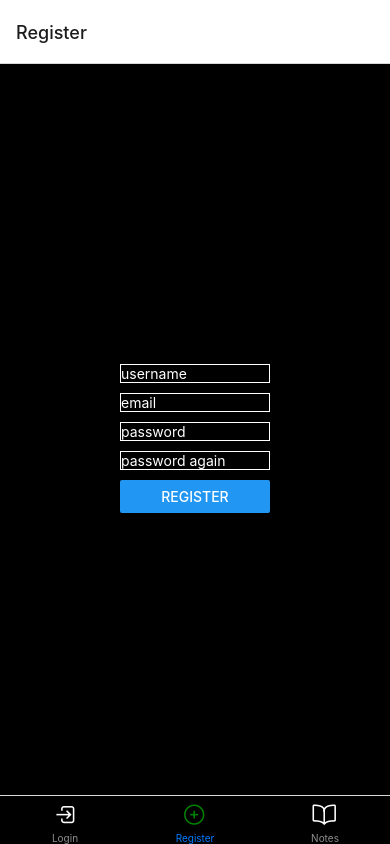
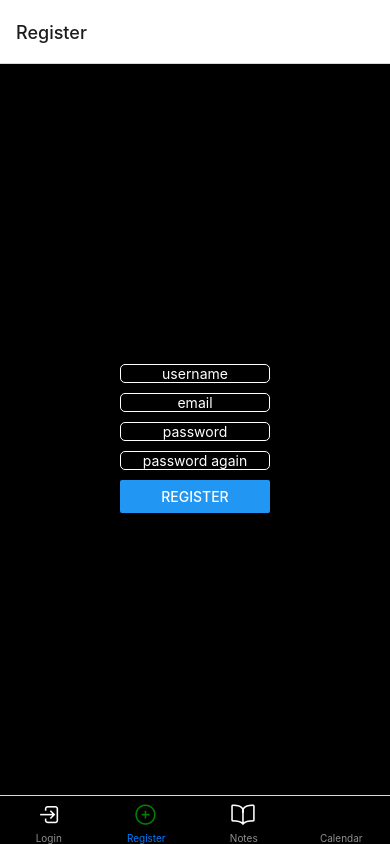
Before and after one commit to bgu303/Notebook-app, a React Native app: screen /Register in a window 390 px wide. Built offline with nearby package versions, Linux system fonts and the light colour scheme; no server answers.

Commit message:
added calendar, not completely working yet

```diff
--- a/App.js
+++ b/App.js
@@ -4,6 +4,7 @@ import { useEffect } from 'react';
 import Login from './components/Login.js'
 import Register from './components/Register.js'
 import NotesList from './components/NotesList.js';
+import CalendarComponent from './components/CalendarComponent.js';
 import { Ionicons } from '@expo/vector-icons';
 import { loadFonts } from './Fonts.js';
 import firebaseConfig from './FirebaseConfig.js';
@@ -53,6 +54,7 @@ export default function App() {
         <Tab.Screen name="Login" component={Login} />
         <Tab.Screen name="Register" component={Register} />
         <Tab.Screen name="Notes" component={NotesList} />
+        <Tab.Screen name="Calendar" component={CalendarComponent} />
       </Tab.Navigator>
     </NavigationContainer>
   )
--- a/components/AddNote.js
+++ b/components/AddNote.js
@@ -79,7 +79,9 @@ const styles = StyleSheet.create({
         borderWidth: 1,
         borderColor: 'white',
         color: 'white',
-        marginBottom: 10
+        marginBottom: 10,
+        paddingLeft: 5,
+        borderRadius: 5
     },
     textInputNote: {
         width: 200,
@@ -88,7 +90,9 @@ const styles = StyleSheet.create({
         borderColor: 'white',
         color: 'white',
         marginBottom: 10,
-        textAlignVertical: 'top'
+        textAlignVertical: 'top',
+        paddingLeft: 5,
+        borderRadius: 5
     },
     overlayText: {
         color: 'white',
--- /dev/null
+++ b/components/CalendarComponent.js
@@ -0,0 +1,66 @@
+import { View, StyleSheet, Text } from 'react-native';
+import { useState, useEffect } from 'react';
+import { initializeApp } from "firebase/app";
+import { getAuth, createUserWithEmailAndPassword, onAuthStateChanged } from "firebase/auth";
+import firebaseConfig from '../FirebaseConfig';
+import { Calendar, CalendarTheme } from 'react-native-calendars';
+import fetchNotes from '../FetchNotes';
+import moment from 'moment/moment';
+
+const app = initializeApp(firebaseConfig);
+const auth = getAuth(app);
+
+export default function CalendarComponent() {
+
+    const userId = auth.currentUser?.uid;
+    const [notes, setNotes] = useState([])
+    const [dates, setDates] = useState([])
+    const [selectedDate, setSelectedDate] = useState("")
+    const markedDates = {};
+
+    useEffect(() => {
+        if (userId) {
+            fetchNotes(userId, setNotes);
+        }
+    }, [userId])
+
+    useEffect(() => {
+        const datesArray = []
+        notes.forEach((value) => {
+            const dateString = value.note.date
+            const inputFormat = 'DD.MM.YYYY'
+            const outputFormat = 'YYYY-MM-DD'
+            const momentDate = moment(dateString, inputFormat)
+            const formattedDate = momentDate.format(outputFormat)
+            const dateObj = { date: formattedDate, noteText: value.note.noteText }
+            datesArray.push(dateObj)
+        })
+        setDates(datesArray)
+    }, [notes])
+
+    dates.forEach((date) => {
+        markedDates[date.date] = { marked: true, note: date.noteText }
+    })
+
+    console.log(markedDates)
+
+    const handleDayPress = (day) => {
+        setSelectedDate(day.dateString)
+    }
+
+    return (
+        <View style={styles.container}>
+            <Calendar
+                markedDates={markedDates}
+                onDayPress={handleDayPress}
+            />
+            <Text>{selectedDate}</Text>
+        </View>
+    )
+}
+
+const styles = StyleSheet.create({
+    container: {
+      marginTop: '10%'
+    },
+  });
--- a/components/EditNote.js
+++ b/components/EditNote.js
@@ -77,7 +77,9 @@ const styles = StyleSheet.create({
         borderWidth: 1,
         borderColor: 'white',
         color: 'white',
-        marginBottom: 10
+        marginBottom: 10,
+        borderRadius: 5,
+        paddingLeft: 5
     },
     textInputNote: {
         width: 200,
@@ -86,7 +88,9 @@ const styles = StyleSheet.create({
         borderColor: 'white',
         color: 'white',
         marginBottom: 10,
-        textAlignVertical: 'top'
+        textAlignVertical: 'top',
+        borderRadius: 5,
+        paddingLeft: 5
     },
     overlayText: {
         color: 'white',
--- a/components/Login.js
+++ b/components/Login.js
@@ -88,6 +88,8 @@ const styles = StyleSheet.create({
         borderWidth: 1,
         borderColor: 'white',
         marginBottom: 10,
-        color: 'white'
+        color: 'white',
+        borderRadius: 5,
+        textAlign: 'center'
     }
 });
--- a/components/NotesList.js
+++ b/components/NotesList.js
@@ -196,6 +196,8 @@ const styles = StyleSheet.create({
         color: 'white',
         marginBottom: 10,
         top: '13%',
-        zIndex: 1
+        zIndex: 1,
+        borderRadius: 5,
+        paddingLeft: 5
     },
 });
--- a/components/Register.js
+++ b/components/Register.js
@@ -10,7 +10,6 @@ const auth = getAuth(app);
 const db = getFirestore(app);
 
 export default function Register() {
-
   const [userCheck, setUserCheck] = useState(null)
   const [registerDetails, setRegisterDetails] = useState({
     userName: "",
@@ -117,6 +116,8 @@ const styles = StyleSheet.create({
     borderWidth: 1,
     borderColor: 'white',
     marginBottom: 10,
-    color: 'white'
+    color: 'white',
+    borderRadius: 5,
+    textAlign: 'center'
   }
 });
--- a/package.json
+++ b/package.json
@@ -22,9 +22,11 @@
     "expo-speech": "~11.1.1",
     "expo-status-bar": "~1.4.4",
     "firebase": "^9.18.0",
+    "moment": "^2.29.4",
     "react": "18.2.0",
     "react-firebase-hooks": "^5.1.1",
     "react-native": "0.71.3",
+    "react-native-calendars": "^1.1294.0",
     "react-native-dotenv": "^3.4.8",
     "react-native-ionicons": "^4.6.5",
     "react-native-popup-menu": "^0.16.1",
```
Also changed, not shown: 1 other file (tests, documents, lock files or other folders).
